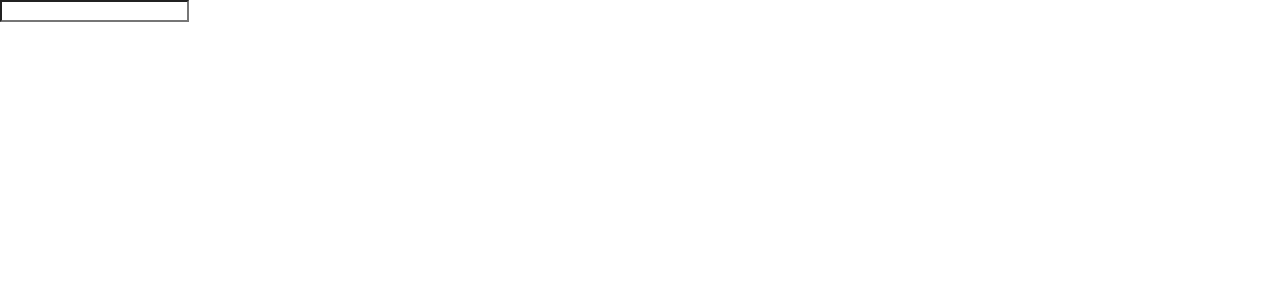
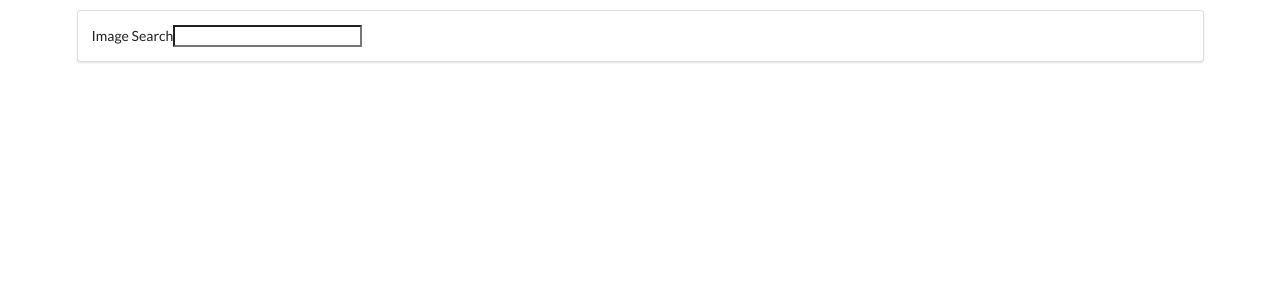
Before and after one commit to flash-of-genius/pics-clone, a React (Create React App) app: page / in a window 1280 px wide. Shown: the top 300 px of the page. Built offline with nearby package versions, Linux system fonts and the light colour scheme.

Commit message:
5 - Adding a Touch of Style

```diff
--- a/src/components/App.js
+++ b/src/components/App.js
@@ -3,7 +3,7 @@ import SearchBar from "./SearchBar";
 
 const App = () => {
   return (
-    <div>
+    <div className="ui container" style={{ marginTop: "10px" }}>
       <SearchBar />
     </div>
   );
--- a/src/components/SearchBar.js
+++ b/src/components/SearchBar.js
@@ -4,8 +4,11 @@ class SearchBar extends React.Component {
   render() {
     return (
       <div>
-        <form action="">
-          <input type="text" />
+        <form action="" className="ui segment">
+          <div className="field">
+            <label htmlFor="">Image Search</label>
+            <input type="text" />
+          </div>
         </form>
       </div>
     );
```
